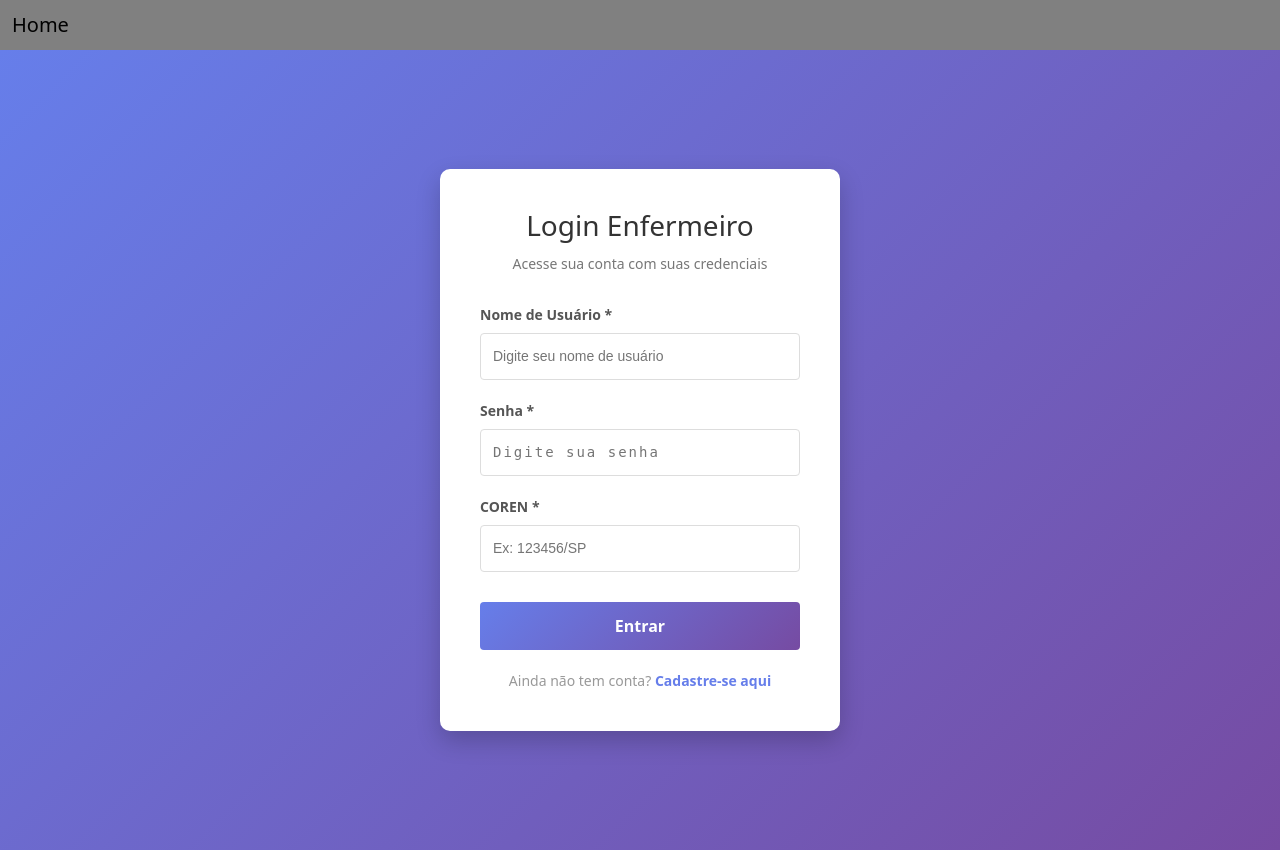
After one commit to BernardoFerrazG/Hospital_bd, a Django app: page /login/enfermeiro/ in a window 1280 px wide. The commit adds this page. Run offline with Django 5.2, Linux system fonts and the light colour scheme.

Commit message:
Telas_enf

```diff
--- /dev/null
+++ b/projeto/app/templates/login/login_enfermeiro.html
@@ -0,0 +1,191 @@
+{% extends 'base.html' %} {% block conteudo %}
+
+<title>Login Enfermeiro</title>
+<style>
+  .login-container {
+    display: flex;
+    flex-direction: column;
+    align-items: center;
+    justify-content: center;
+    min-height: 100vh;
+    background: linear-gradient(135deg, #667eea 0%, #764ba2 100%);
+    padding: 20px;
+  }
+
+  .login-card {
+    background-color: white;
+    padding: 40px;
+    border-radius: 10px;
+    box-shadow: 0 10px 25px rgba(0, 0, 0, 0.2);
+    width: 100%;
+    max-width: 400px;
+  }
+
+  .login-card h1 {
+    text-align: center;
+    color: #333;
+    margin-bottom: 10px;
+    font-size: 28px;
+  }
+
+  .login-card p {
+    text-align: center;
+    color: #777;
+    margin-bottom: 30px;
+    font-size: 14px;
+  }
+
+  .form-group {
+    margin-bottom: 20px;
+  }
+
+  .form-group label {
+    display: block;
+    margin-bottom: 8px;
+    font-weight: 600;
+    color: #555;
+    font-size: 14px;
+  }
+
+  .form-group input {
+    width: 100%;
+    padding: 12px;
+    border: 1px solid #ddd;
+    border-radius: 4px;
+    font-size: 14px;
+    font-family: Arial, sans-serif;
+    box-sizing: border-box;
+    transition: border-color 0.3s;
+  }
+
+  .form-group input:focus {
+    outline: none;
+    border-color: #667eea;
+    box-shadow: 0 0 5px rgba(102, 126, 234, 0.3);
+  }
+
+  .form-group input[type="password"] {
+    font-family: monospace;
+    letter-spacing: 2px;
+  }
+
+  .btn-login {
+    width: 100%;
+    padding: 12px;
+    background: linear-gradient(135deg, #667eea 0%, #764ba2 100%);
+    color: white;
+    border: none;
+    border-radius: 4px;
+    font-size: 16px;
+    font-weight: 600;
+    cursor: pointer;
+    transition: transform 0.2s, box-shadow 0.2s;
+    margin-top: 10px;
+  }
+
+  .btn-login:hover {
+    transform: translateY(-2px);
+    box-shadow: 0 5px 15px rgba(102, 126, 234, 0.4);
+  }
+
+  .btn-login:active {
+    transform: translateY(0);
+  }
+
+  .error-message {
+    color: #d32f2f;
+    background-color: #ffebee;
+    padding: 12px;
+    border-radius: 4px;
+    margin-bottom: 20px;
+    border-left: 4px solid #d32f2f;
+    font-size: 14px;
+  }
+
+  .success-message {
+    color: #388e3c;
+    background-color: #e8f5e9;
+    padding: 12px;
+    border-radius: 4px;
+    margin-bottom: 20px;
+    border-left: 4px solid #388e3c;
+    font-size: 14px;
+  }
+
+  .login-footer {
+    text-align: center;
+    margin-top: 20px;
+    font-size: 14px;
+    color: #999;
+  }
+
+  .login-footer a {
+    color: #667eea;
+    text-decoration: none;
+    font-weight: 600;
+  }
+
+  .login-footer a:hover {
+    text-decoration: underline;
+  }
+</style>
+
+<div class="login-container">
+  <div class="login-card">
+    <h1>Login Enfermeiro</h1>
+    <p>Acesse sua conta com suas credenciais</p>
+
+    {% if messages %} {% for message in messages %}
+    <div
+      class="{% if message.tags %}{{ message.tags }}{% else %}error{% endif %}-message"
+    >
+      {{ message }}
+    </div>
+    {% endfor %} {% endif %}
+
+    <form action="{% url 'login_enfermeiro' %}" method="POST">
+      {% csrf_token %}
+
+      <div class="form-group">
+        <label for="nome">Nome de Usuário *</label>
+        <input
+          id="nome"
+          name="nome"
+          type="text"
+          required
+          placeholder="Digite seu nome de usuário"
+        />
+      </div>
+
+      <div class="form-group">
+        <label for="senha">Senha *</label>
+        <input
+          id="senha"
+          name="senha"
+          type="password"
+          required
+          placeholder="Digite sua senha"
+        />
+      </div>
+
+      <div class="form-group">
+        <label for="coren">COREN *</label>
+        <input
+          id="coren"
+          name="coren"
+          type="text"
+          required
+          placeholder="Ex: 123456/SP"
+        />
+      </div>
+
+      <button type="submit" class="btn-login">Entrar</button>
+    </form>
+
+    <div class="login-footer">
+      Ainda não tem conta? <a href="{% url 'landing' %}">Cadastre-se aqui</a>
+    </div>
+  </div>
+</div>
+
+{% endblock %}
--- a/projeto/app/urls.py
+++ b/projeto/app/urls.py
@@ -14,6 +14,7 @@ urlpatterns = [
     path('cadastro/paciente/', views.cadastro_paciente, name='cadastro_paciente'),
 
     path('login/', views.login, name='login'),
+    path('login/enfermeiro/', views.login_enfermeiro, name='login_enfermeiro'),
     path('home/', views.home, name='home'),
     path('home_med/', views.home_med, name='home_med'),
     path('home_enf/', views.home_enf, name='home_enf'),
--- a/projeto/app/views.py
+++ b/projeto/app/views.py
@@ -15,6 +15,49 @@ from .paciente.views import cadastro_paciente, home
 def landing(request):
     return render(request, "login/landing.html")
 
+def login_enfermeiro(request):
+    if request.method == "GET":
+        return render(request, "login/login_enfermeiro.html")
+
+    # POST - processar login
+    nome = request.POST.get("nome", "").strip()
+    senha = request.POST.get("senha", "").strip()
+    coren = request.POST.get("coren", "").strip()
+
+    if not (nome and senha and coren):
+        return HttpResponse("Campos obrigatórios: nome, senha e COREN.", status=400)
+
+    # Autenticar usuário
+    user = authenticate(username=nome, password=senha)
+    if not user:
+        return HttpResponse("Credenciais inválidas (nome ou senha incorretos).", status=401)
+
+    # Verificar se o usuário autenticado é um enfermeiro com o COREN fornecido
+    try:
+        # Tentar encontrar a Pessoa associada (por CPF ou nome)
+        pessoa = Pessoa.objects.filter(cpf=nome).first()
+        if not pessoa:
+            pessoa = Pessoa.objects.filter(nome=nome).first()
+
+        if not pessoa:
+            return HttpResponse("Usuário autenticado, mas sem registro de pessoa.", status=404)
+
+        # Verificar se é um funcionário
+        funcionario = Funcionario.objects.get(fcpf=pessoa)
+
+        # Verificar se é enfermeiro com o COREN correto
+        enfermeiro = Enfermeiro.objects.get(ecpf=funcionario, coren=coren)
+
+        # Se chegou aqui, tudo está correto - fazer login
+        login_django(request, user)
+        return redirect(reverse("home_enf"))
+
+    except Pessoa.DoesNotExist:
+        return HttpResponse("Pessoa não encontrada.", status=404)
+    except Funcionario.DoesNotExist:
+        return HttpResponse("Usuário não é um funcionário registrado.", status=403)
+    except Enfermeiro.DoesNotExist:
+        return HttpResponse("COREN não encontrado ou não corresponde a este usuário.", status=403)
 
 def cadastro(request):
     if request.method == "GET":
--- a/projeto/projeto/settings.py
+++ b/projeto/projeto/settings.py
@@ -77,7 +77,7 @@ WSGI_APPLICATION = "projeto.wsgi.application"
 DATABASES = {
     "default": {
         "ENGINE": "django.db.backends.postgresql",
-        "NAME":"hospital_bd",
+        "NAME":"postgres",
         "USER": "postgres",
         "PASSWORD": "tozetto10",
         "HOST": "localhost",
--- a/projeto/projeto/urls.py
+++ b/projeto/projeto/urls.py
@@ -14,6 +14,7 @@ urlpatterns = [
     path('cadastro/paciente/', views.cadastro_paciente, name='cadastro_paciente'),
 
     path('login/', views.login, name='login'),
+    path('login/enfermeiro/', views.login_enfermeiro, name='login_enfermeiro'),
     path('home/', views.home, name='home'),
     path('home_med/', views.home_med, name='home_med'),
     path('home_enf/', views.home_enf, name='home_enf'),
```
Also changed, not shown: projeto/app/enfermeiro/views.py (+87 -16 lines), projeto/app/templates/cadastros/cadastro_enfermeiro.html (+147 -9 lines).
